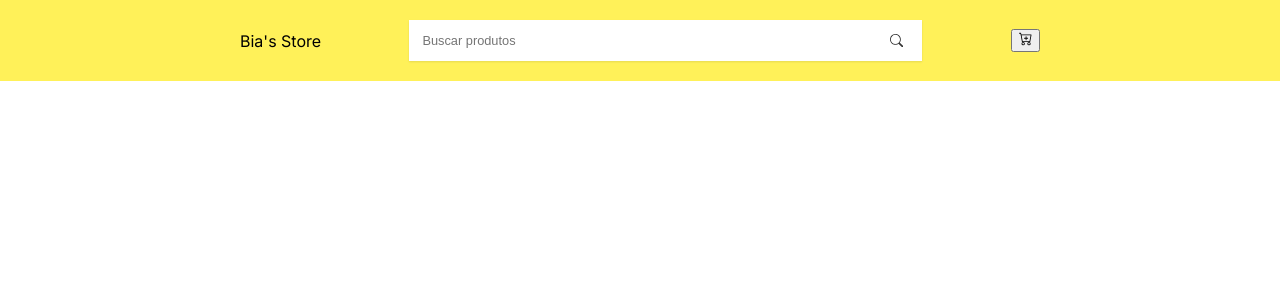
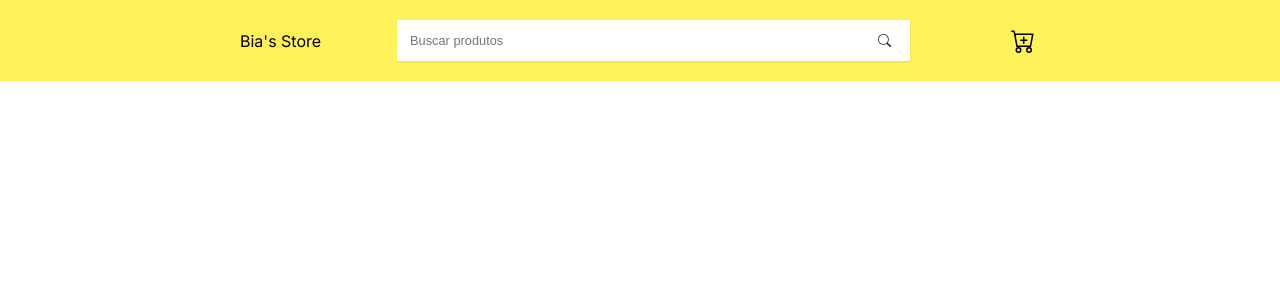
Before and after one commit to luisabianca/bias-store, a Next.js app: page / in a window 1280 px wide. Shown: the top 300 px of the page. Built offline with nearby package versions, Linux system fonts and the light colour scheme.

Commit message:
cartbutton

```diff
--- a/src/components/CartButton/CartButton.css
+++ b/src/components/CartButton/CartButton.css
@@ -0,0 +1,12 @@
+.cart__button {
+  display: flex;
+  font-size: 1.5rem;
+  align-items: center;
+  justify-content: center;
+  padding: 5px;
+  border: none;
+  cursor: pointer;
+  position: relative;
+  background: none;
+  margin-left: 20px;
+}
--- a/src/components/CartButton/CartButton.jsx
+++ b/src/components/CartButton/CartButton.jsx
@@ -0,0 +1,11 @@
+import React from 'react'
+import { BsCartPlus } from 'react-icons/bs';
+import "./CartButton.css";
+
+const CartButton = () => {
+  return (
+    <button type='button' className='cart__button'><BsCartPlus/></button>
+  )
+}
+
+export default CartButton;
--- a/src/components/Header/Header.jsx
+++ b/src/components/Header/Header.jsx
@@ -1,7 +1,7 @@
 import React from 'react'
 import './Header.css'
 import SearchBar from '../SearchBar/SearchBar';
-import { BsCartPlus } from 'react-icons/bs';
+import CartButton from '../CartButton/CartButton';
 
 const Header = () => {
   return (
@@ -9,7 +9,7 @@ const Header = () => {
       <div className='container'>
         <p>Bia's Store</p>
         <SearchBar />
-        <button><BsCartPlus/></button>
+        <CartButton />
       </div>
     </header>
   )
```
